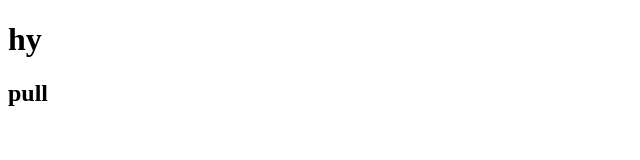
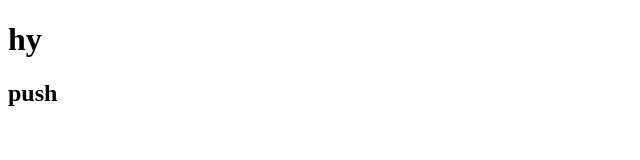
Before and after one commit to ehsan-2423/git_clone, a plain HTML site: page index.html in a window 1280 px wide. Shown: the full height of the page, 0-640 px from the left. Drawn offline with Linux system fonts and the light colour scheme.

```diff
--- a/index.html
+++ b/index.html
@@ -7,6 +7,6 @@
 </head>
 <body>
     <h1>hy</h1>
-    <h2>pull</h2>
+    <h2>push</h2>
 </body>
 </html>
```
Also changed, not shown: style.css (added).
